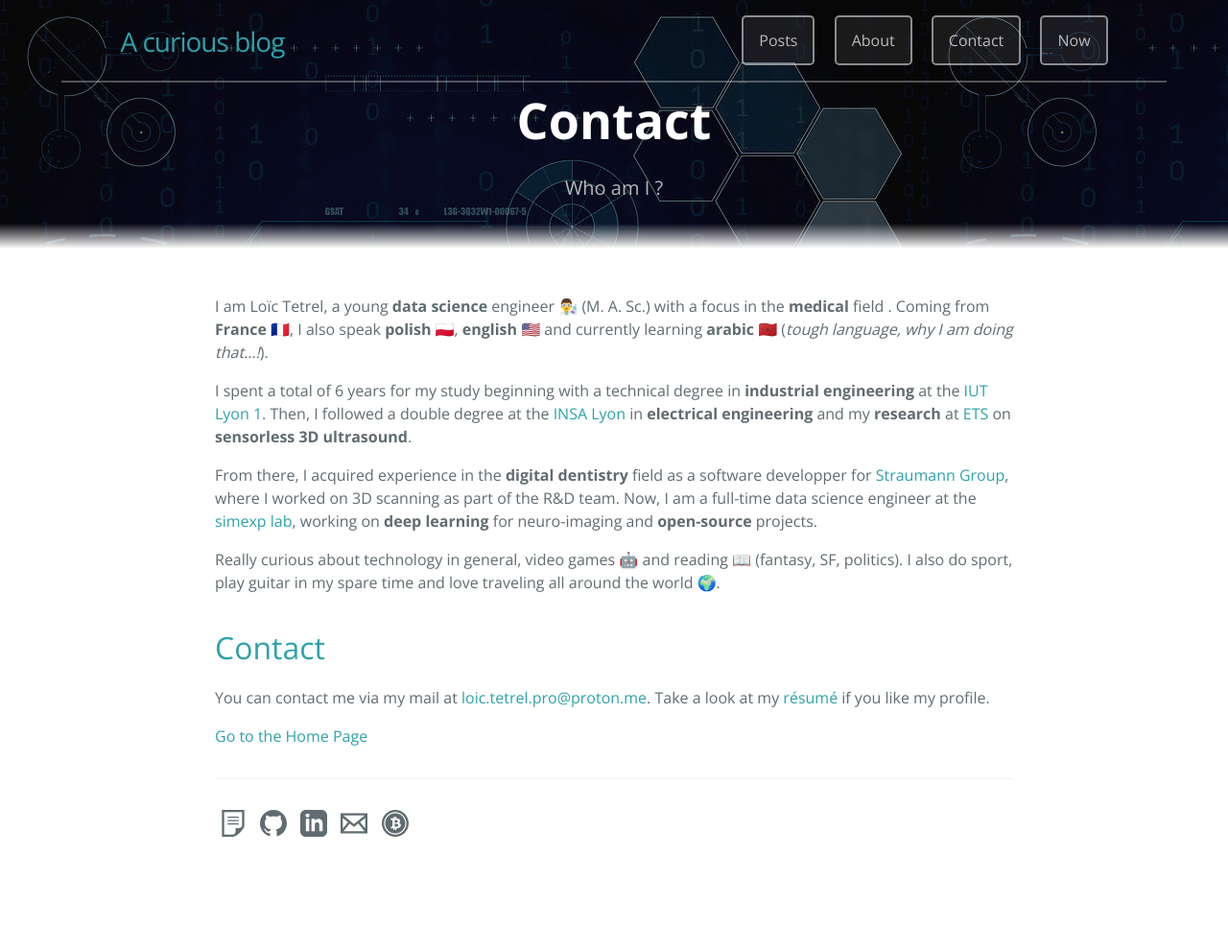
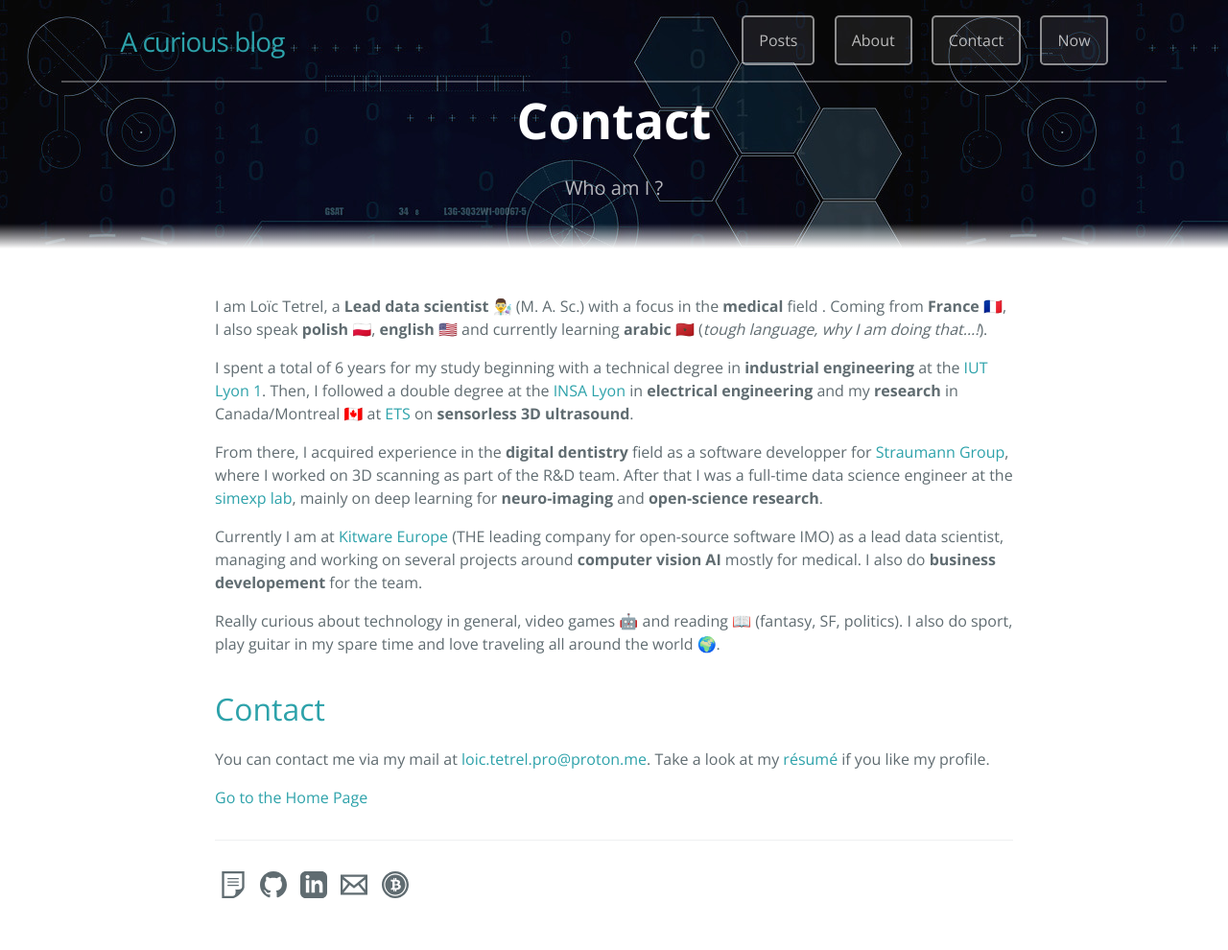
Before and after one commit to ltetrel/ltetrel.github.io, a Jekyll site: the page built from contact.md, in a window 1280 px wide. Shown: the whole page at 96% size. Built offline with Jekyll 4.4.1, drawn with Linux system fonts in a browser that asks for light colours; nearby versions of some CDN libraries; before the commit the page ends 926 px from its top, so only the background shows below that.

Commit message:
adding new job title

```diff
--- a/contact.md
+++ b/contact.md
@@ -5,13 +5,14 @@ tagline: Who am I ?
 ref: contact
 ---
 
-I am Loïc Tetrel, a young **data science** engineer 👨‍🔬 (M. A. Sc.) with a focus in the **medical** field .
+I am Loïc Tetrel, a **Lead data scientist** 👨‍🔬 (M. A. Sc.) with a focus in the **medical** field .
 Coming from **France** 🇫🇷, I also speak **polish** 🇵🇱, **english** 🇺🇸 and currently learning **arabic** 🇲🇦 (*tough language, why I am doing that...!*).
 
-I spent a total of 6 years for my study beginning with a technical degree in **industrial engineering** at the [IUT Lyon 1](https://iut.univ-lyon1.fr/formation/offre-de-formations/gim/dut-genie-industriel-et-maintenance-602581.kjsp?RH=1432134288557). Then, I followed a double degree at the [INSA Lyon](https://www.insa-lyon.fr/) in **electrical engineering** and my **research** at [ETS](https://www.etsmtl.ca/) on **sensorless 3D ultrasound**.
+I spent a total of 6 years for my study beginning with a technical degree in **industrial engineering** at the [IUT Lyon 1](https://iut.univ-lyon1.fr/formation/offre-de-formations/gim/dut-genie-industriel-et-maintenance-602581.kjsp?RH=1432134288557). Then, I followed a double degree at the [INSA Lyon](https://www.insa-lyon.fr/) in **electrical engineering** and my **research** in Canada/Montreal 🇨🇦 at [ETS](https://www.etsmtl.ca/) on **sensorless 3D ultrasound**.
 
-From there, I acquired experience in the **digital dentistry** field as a software developper for [Straumann Group](https://www.straumann.com/group/en/home.html), where I worked on 3D scanning as part of the R&D team.
-Now, I am a full-time data science engineer at the [simexp lab](https://simexp.github.io/lab-website/), working on **deep learning** for neuro-imaging and **open-source** projects.
+From there, I acquired experience in the **digital dentistry** field as a software developper for [Straumann Group](https://www.straumann.com/group/en/home.html), where I worked on 3D scanning as part of the R&D team. After that I was a full-time data science engineer at the [simexp lab](https://simexp.github.io/lab-website/), mainly on deep learning for **neuro-imaging** and **open-science research**.
+
+Currently I am at [Kitware Europe](https://www.kitware.eu/) (THE leading company for open-source software IMO) as a lead data scientist, managing and working on several projects around **computer vision AI** mostly for medical. I also do **business developement** for the team.
 
 Really curious about technology in general, video games 🤖 and reading 📖 (fantasy, SF, politics). I also do sport, play guitar in my spare time and love traveling all around the world 🌍.
 
```
